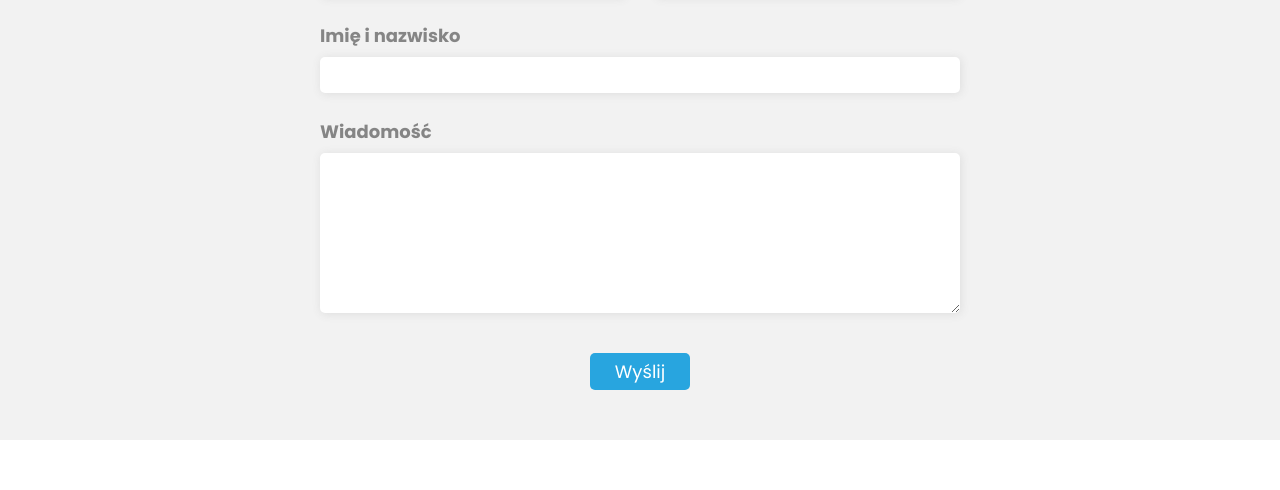
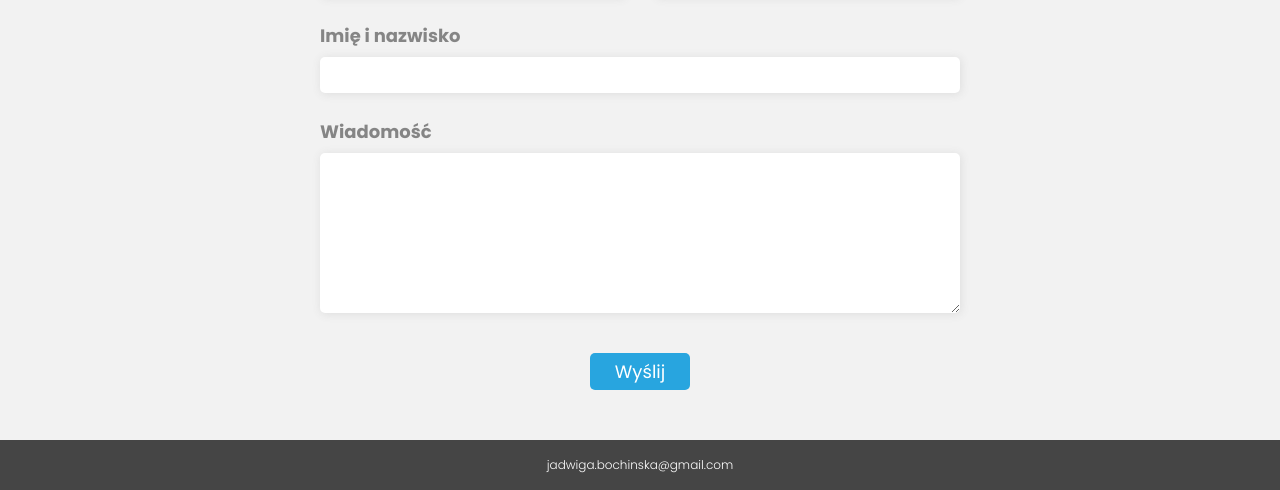
Before and after one commit to matuzalema/portfolio-Jadwiga-Bochinska, a website: page index.html in a window 1280 px wide. Shown: the part 5644-6134 px from the top of the page. Before the commit the page ends 6084 px from the top, so only its background shows below. Drawn offline with nearby package versions, Linux system fonts and the light colour scheme.

Commit message:
Add footer

```diff
--- a/index.html
+++ b/index.html
@@ -327,6 +327,9 @@
         <button type="submit" class="button">Wyślij</button>
       </form>
     </section>
+    <footer>
+      <p class="footer-desc">jadwiga.bochinska@gmail.com</p>
+    </footer>
   </body>
   <script src="https://unpkg.com/scrollreveal@4.0.0/dist/scrollreveal.min.js"></script>
   <script src="js/script.js"></script>
--- a/js/script.js
+++ b/js/script.js
@@ -1,57 +1,55 @@
 /*----------Animate items-----------*/
 window.sr = ScrollReveal();
-sr.reveal('.first-header', {
+sr.reveal(".first-header", {
   delay: 500,
   duration: 2000,
   mobile: true
 });
 
-sr.reveal('.header-desc', {
+sr.reveal(".header-desc", {
   delay: 2000,
   mobile: true,
   duration: 2000
 });
 
-sr.reveal('.fa-comments', {
+sr.reveal(".fa-comments", {
   delay: 1000,
   mobile: true,
   duration: 2000
 });
 
-sr.reveal('.project-links', {
+sr.reveal(".project-links", {
   delay: 1000,
   mobile: true,
   duration: 2000
 });
 
-sr.reveal('.about-desc', {
+sr.reveal(".about-desc", {
   delay: 1000,
   mobile: true,
   duration: 2000
 });
 
-
-
-sr.reveal('input', {
+sr.reveal("input", {
   delay: 1000,
   mobile: true,
   duration: 2000
 });
 
-sr.reveal('textarea', {
+sr.reveal("textarea", {
   delay: 500,
   mobile: true,
   duration: 2000
 });
 
-sr.reveal('.fa-angle-double-down', {
+sr.reveal(".fa-angle-double-down", {
   delay: 3000,
   mobile: true,
   duration: 4000
 });
 
-sr.reveal('.hexagon', {
-    delay: 2000,
+sr.reveal(".hexagon", {
+  delay: 1500,
   mobile: true,
   duration: 2000
 });
--- a/sass/style.scss
+++ b/sass/style.scss
@@ -193,7 +193,7 @@ header {
     top: 230px;
   }
   100% {
-   top: 260px;
+    top: 260px;
   }
 }
 // ================== section about ===========================
@@ -526,3 +526,16 @@ header {
     margin-top: 15px;
   }
 }
+
+// ================== section footer ===========================
+
+footer {
+  background-color: $third-color;
+
+  .footer-desc {
+    text-align: center;
+    line-height: 50px;
+    color: $second-color;
+    font-size: 12px;
+  }
+}
```
Also changed, not shown: css/style.css. Lines whose indentation alone changed are shown as unchanged.
